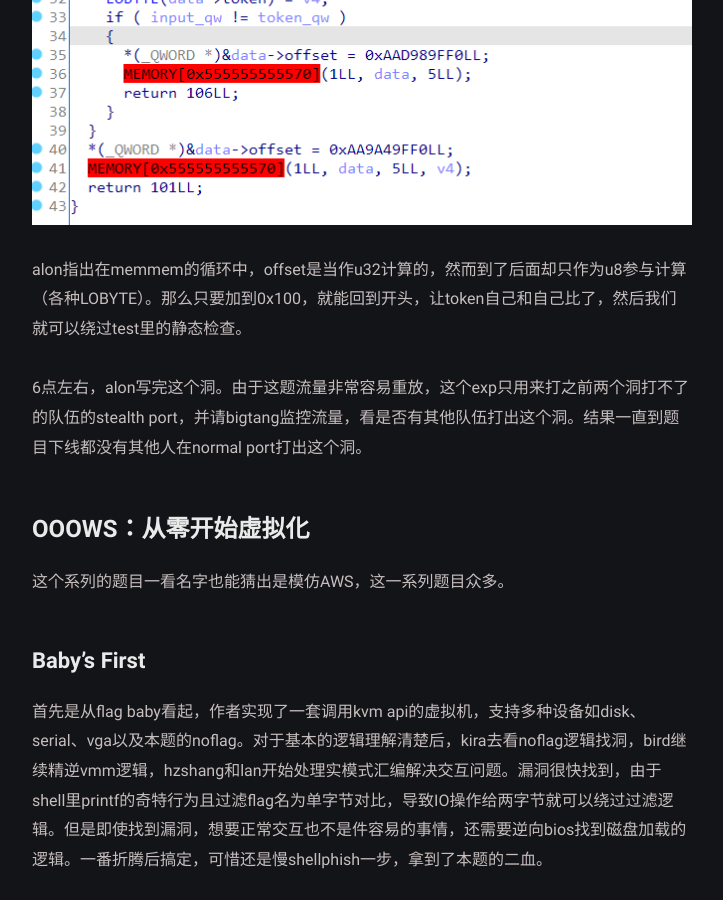
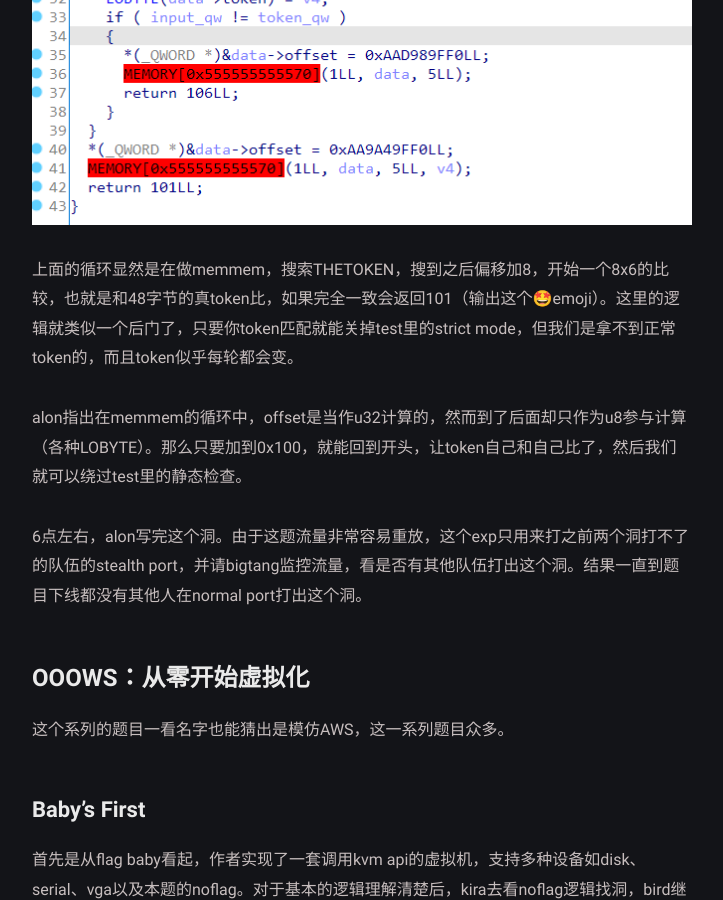
Before and after one commit to elnx/elnx.github.io, a Jekyll site: the page built from _posts/def-con-ctf-2021/2021-8-14-def-con-ctf-2021.md, in a window 1280 px wide and 900 px high, scrolled down 5104 px. Shown: the whole window, without its empty margins (278-1001 px from the left). Built offline with Jekyll 4.4.1, drawn with Linux system fonts in a browser that asks for light colours; some web fonts are replaced.

Commit message:
Update 2021-8-14-def-con-ctf-2021.md

```diff
--- a/_posts/def-con-ctf-2021/2021-8-14-def-con-ctf-2021.md
+++ b/_posts/def-con-ctf-2021/2021-8-14-def-con-ctf-2021.md
@@ -69,6 +69,8 @@ r.interactive()
 显然这是把token的内容拼到了前面，可以看到偏移60的地方是我们的输入。G6把JIT后的代码dump了出来：
 
 ![6.png](/assets/img/def-con-ctf-2021/6.png)
+
+上面的循环显然是在做memmem，搜索THETOKEN，搜到之后偏移加8，开始一个8x6的比较，也就是和48字节的真token比，如果完全一致会返回101（输出这个🤩emoji）。这里的逻辑就类似一个后门了，只要你token匹配就能关掉test里的strict mode，但我们是拿不到正常token的，而且token似乎每轮都会变。
 
 alon指出在memmem的循环中，offset是当作u32计算的，然而到了后面却只作为u8参与计算（各种LOBYTE）。那么只要加到0x100，就能回到开头，让token自己和自己比了，然后我们就可以绕过test里的静态检查。
 
```
